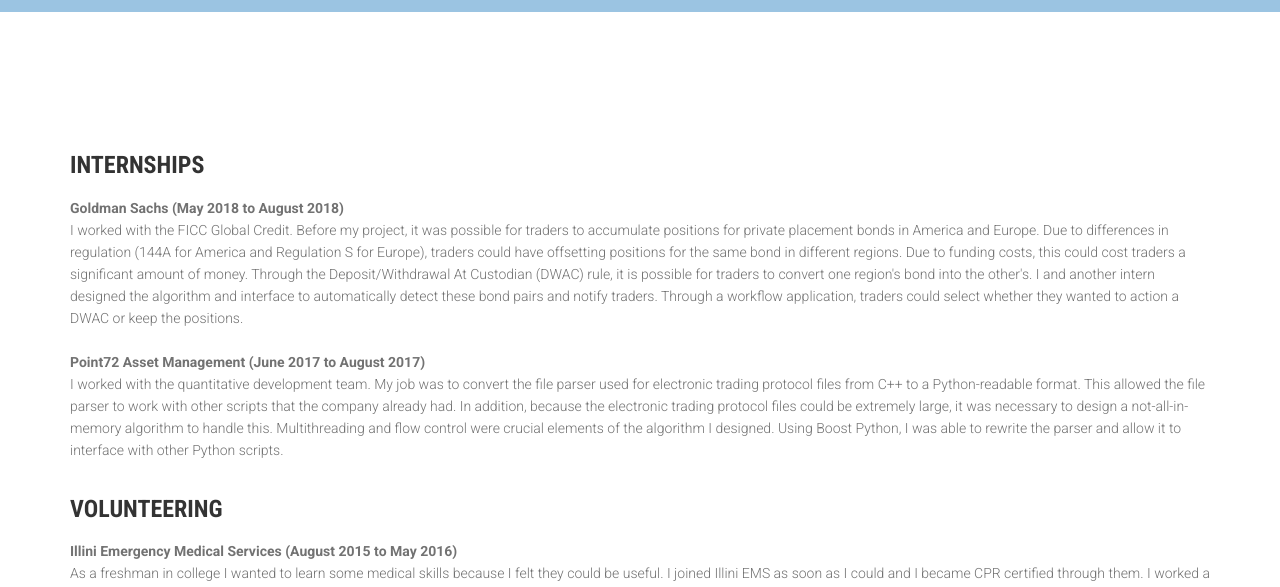
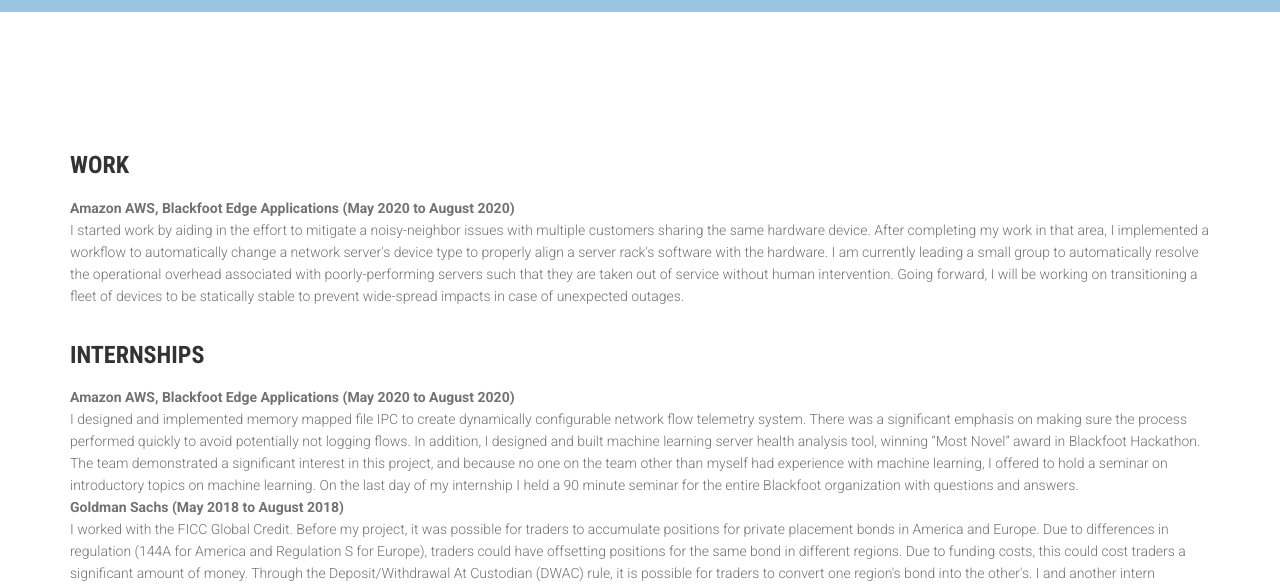
Before and after one commit to AAAAAThatsSixAs/AAAAAThatsSixAs.github.io, a plain HTML site: page work.html in a window 1280 px wide. Shown: the part 209-796 px from the top of the page. Drawn offline with Linux system fonts and the light colour scheme; files whose address does not match are found by name; a web font is replaced by a local one.

Commit message:
update music and work

```diff
--- a/work.html
+++ b/work.html
@@ -101,8 +101,16 @@ Global Page Section Start
         <div class="row">
             <div class="col-md-12">
                 <div class="portfolio-content">
+                    <h2 class="subtitle wow fadeInDown" data-wow-duration="500ms" data-wow-delay=".1s">Work</h2>
+                    <p class="subtitle-des wow fadeInDown" data-wow-duration="500ms" data-wow-delay=".3s">
+                        <b>Amazon AWS, Blackfoot Edge Applications (May 2020 to August 2020)</b>
+                        <br>I started work by aiding in the effort to mitigate a noisy-neighbor issues with multiple customers sharing the same hardware device. After completing my work in that area, I implemented a workflow to automatically change a network server's device type to properly align a server rack's software with the hardware. I am currently leading a small group to automatically resolve the operational overhead associated with poorly-performing servers such that they are taken out of service without human intervention. Going forward, I will be working on transitioning a fleet of devices to be statically stable to prevent wide-spread impacts in case of unexpected outages.
+                    </p>
                     <h2 class="subtitle wow fadeInDown" data-wow-duration="500ms" data-wow-delay=".1s">Internships</h2>
                     <p class="subtitle-des wow fadeInDown" data-wow-duration="500ms" data-wow-delay=".3s">
+                        <b>Amazon AWS, Blackfoot Edge Applications (May 2020 to August 2020)</b>
+                        <br>I designed and implemented memory mapped file IPC to create dynamically configurable network flow telemetry system. There was a significant emphasis on making sure the process performed quickly to avoid potentially not logging flows. In addition, I designed and built machine learning server health analysis tool, winning “Most Novel” award in Blackfoot Hackathon. The team demonstrated a significant interest in this project, and because no one on the team other than myself had experience with machine learning, I offered to hold a seminar on introductory topics on machine learning. On the last day of my internship I held a 90 minute seminar for the entire Blackfoot organization with questions and answers.
+                        <br>
                         <b>Goldman Sachs (May 2018 to August 2018)</b>
                         <br>I worked with the FICC Global Credit. Before my project, it was possible for traders to accumulate positions for private placement bonds in America and Europe. Due to differences in regulation (144A for America and Regulation S for Europe), traders could have offsetting positions for the same bond in different regions. Due to funding costs, this could cost traders a significant amount of money. Through the Deposit/Withdrawal At Custodian (DWAC) rule, it is possible for traders to convert one region's bond into the other's. I and another intern designed the algorithm and interface to automatically detect these bond pairs and notify traders. Through a workflow application, traders could select whether they wanted to action a DWAC or keep the positions.
                         <br>
@@ -111,8 +119,8 @@ Global Page Section Start
                     </p>
                     <h2 class="subtitle wow fadeInDown" data-wow-duration="500ms" data-wow-delay=".5s">Volunteering</h2>
                     <p class="subtitle-des wow fadeInDown" data-wow-duration="500ms" data-wow-delay=".7s">
-                        <b>Illini Emergency Medical Services (August 2015 to May 2016)</b>
-                        <br>As a freshman in college I wanted to learn some medical skills because I felt they could be useful. I joined Illini EMS as soon as I could and I became CPR certified through them. I worked a variety of events and loved every minute of it. Towards the end of the semester, I applied for their Emergency Medical Technician class in hopes of further studying medical techniques and protocol. I was accepted and I spent a large portion of the following semester studying as an EMT and getting my EMT-B certificate and license. I enjoyed working for Illini EMS, and I'm grateful for everything their members have taught me. I made friends that I will surely keep for life.
+                        <b>Illini Emergency Medical Services (August 2015 to May 2019)</b>
+                        <br>As a freshman in college I wanted to learn some medical skills because I felt they could be useful. I joined Illini EMS as soon as I could and I became CPR certified through them. I worked a variety of events and loved every minute of it. Towards the end of the semester, I applied for their Emergency Medical Technician class in hopes of further studying medical techniques and protocol. I was accepted and I spent a large portion of the following semester studying as an EMT and getting my EMT-B certificate and license. I immediately became a Lead EMT and helped teach the CPR and EMT-B classes. I enjoyed working for Illini EMS, and I'm grateful for everything their members have taught me. I made friends that I will surely keep for life.
                         <br>
                         <br><b>Edge-Scott Fire Protection District (January 2018 to May 2019)</b>
                         <br>I joined ESFPD because I wanted to exprience EMS outside of the confines of university life. I wanted to respond to real 911 calls. I had to go through a greuling two-month interview process during which I was tested on everything from protocol to the location of each item on each rig. After passing the tests, I was released as an EMT for ESFPD. It was around this time that I began my fire training. Training to be a fireman was one of the most difficult things I have done in my life and I am glad to say that by December 2018 I was a full fireman for ESFPD. I learned that one important aspect of the fire service is contributing to the community. It's more than putting out fires and certainly more than the lights and sirens. It's about making people feel safe. Working as a volunteer fireman for ESFPD is one of my proudest accomplishments.
```
Also changed, not shown: music.html (+5 -1 lines).
